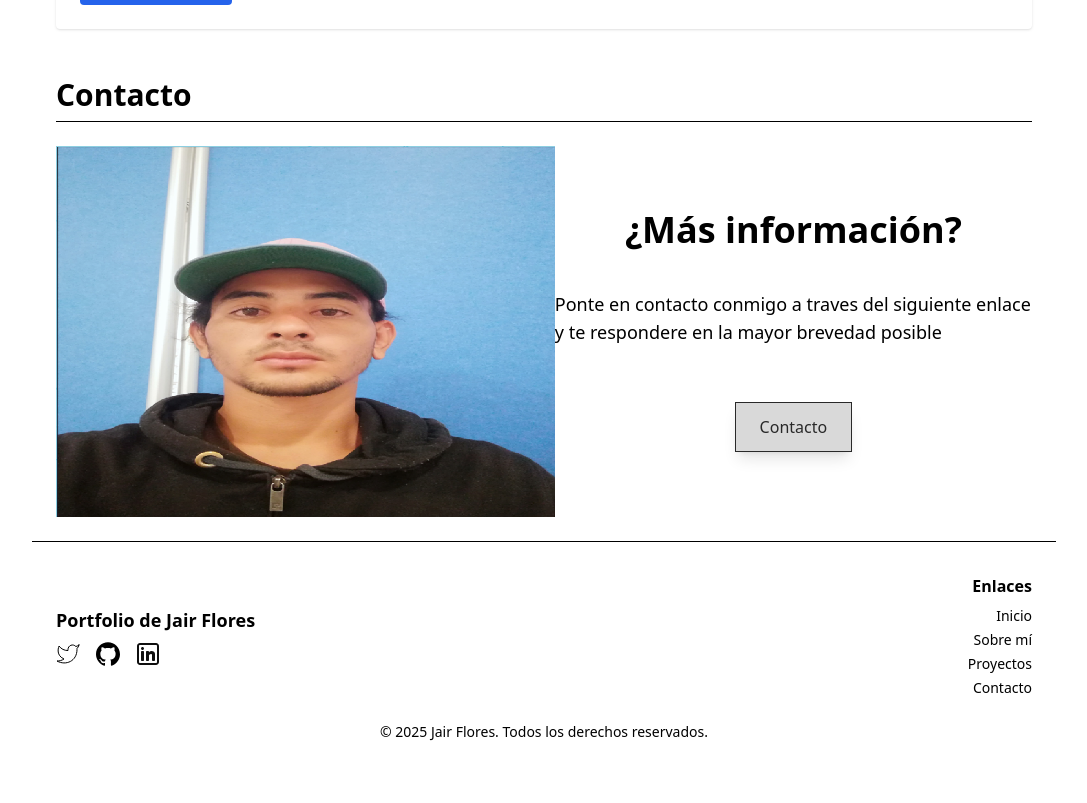
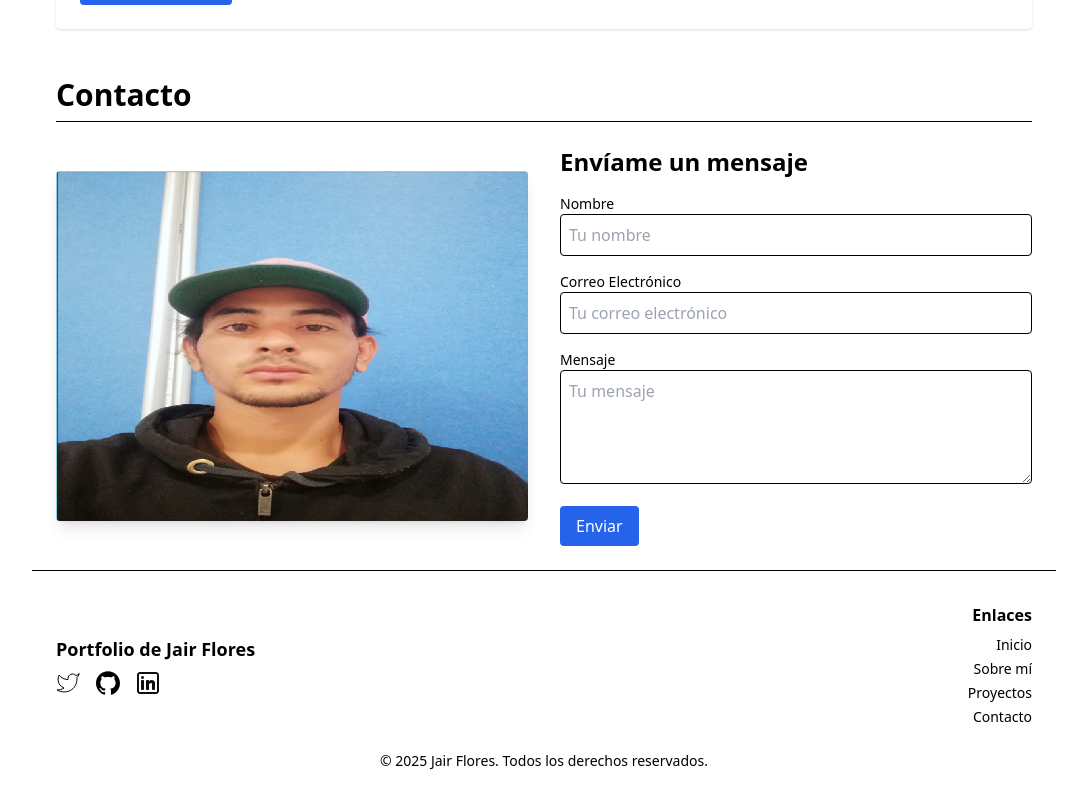
Before and after one commit to Jairdeveloper/Portfolio, a Vue app: page / in a window 1280 px wide. Shown: the part 2171-2974 px from the top of the page, without its empty margins (96-1183 px from the left). Before the commit the page ends 2945 px from the top, so only its background shows below. Built offline with nearby package versions, Linux system fonts and the light colour scheme.

Commit message:
add : formulario de contacto funcional

```diff
--- a/package.json
+++ b/package.json
@@ -10,6 +10,7 @@
   },
   "dependencies": {
     "@supabase/supabase-js": "^2.42.3",
+    "emailjs-com": "^3.2.0",
     "uuid": "^9.0.0",
     "vue": "^3.5.13",
     "vue-router": "^4.2.5"
--- a/src/components/Contacto/Contacto.vue
+++ b/src/components/Contacto/Contacto.vue
@@ -1,22 +1,105 @@
 <template>
   <section class="p-6 max-w-5xl mx-auto">
-      <!-- Título -->
-      <h2 class="text-3xl font-semibold mb-6 border-b pb-2">Contacto</h2>
-      <div class="flex flex-row items-center justify-center">
-        <div>
-          <img src="../../assets/Sin título.png" alt="" />
-        </div>
-        <div class="flex flex-col items-center justify-start">
-          <h1 class="text-4xl font-bold mb-4">¿Más información?</h1>
-          <p class="text-lg mb-8 py-6">
-            Ponte en contacto conmigo a traves del siguiente enlace y te
-            respondere en la mayor brevedad posible
-          </p>
-          <a
-            href="#portfolio"
-            class="bg-lightgray text-dark px-6 py-3 shadow-lg hover:bg-graydark border border-dark transition duration-300">Contacto</a>
-        </div>
+    <!-- Título -->
+    <h2 class="text-3xl font-semibold mb-6 border-b pb-2">Contacto</h2>
+    <div class="grid grid-cols-1 md:grid-cols-2 gap-8 items-center">
+      <!-- Imagen -->
+      <div>
+        <img src="../../assets/Sin título.png" alt="Contacto" class="rounded shadow-lg" />
+      </div>
+      <!-- Formulario -->
+      <div>
+        <h3 class="text-2xl font-bold mb-4">Envíame un mensaje</h3>
+        <form id="contact-form" @submit.prevent="handleSubmit" class="space-y-4">
+          <div>
+            <label for="name" class="block text-sm font-medium text-gray-700">Nombre</label>
+            <input
+              type="text"
+              id="name"
+              name="name"
+              v-model="form.name"
+              placeholder="Tu nombre"
+              class="w-full border p-2 rounded focus:outline-none focus:ring-2 focus:ring-blue-500"
+              required
+            />
+          </div>
+          <div>
+            <label for="email" class="block text-sm font-medium text-gray-700">Correo Electrónico</label>
+            <input
+              type="email"
+              id="email"
+              name="email"
+              v-model="form.email"
+              placeholder="Tu correo electrónico"
+              class="w-full border p-2 rounded focus:outline-none focus:ring-2 focus:ring-blue-500"
+              required
+            />
+          </div>
+          <div>
+            <label for="message" class="block text-sm font-medium text-gray-700">Mensaje</label>
+            <textarea
+              id="message"
+              name="message"
+              v-model="form.message"
+              placeholder="Tu mensaje"
+              class="w-full border p-2 rounded focus:outline-none focus:ring-2 focus:ring-blue-500"
+              rows="4"
+              required
+            ></textarea>
+          </div>
+          <button
+            type="submit"
+            class="bg-blue-600 text-white px-4 py-2 rounded hover:bg-blue-700 transition duration-300"
+          >
+            Enviar
+          </button>
+        </form>
+        <p v-if="successMessage" class="text-green-600 mt-4">{{ successMessage }}</p>
+        <p v-if="errorMessage" class="text-red-600 mt-4">{{ errorMessage }}</p>
+      </div>
     </div>
-
   </section>
 </template>
+
+<script>
+import emailjs from 'emailjs-com'
+
+export default {
+  name: 'Contacto',
+  data() {
+    return {
+      form: {
+        name: '',
+        email: '',
+        message: ''
+      },
+      successMessage: '',
+      errorMessage: ''
+    }
+  },
+  mounted() {
+    // Inicializar EmailJS con tu Public Key
+    emailjs.init('e3uPhfao4A6-lkdut') // Reemplaza con tu Public Key
+  },
+  methods: {
+    async handleSubmit() {
+      try {
+        // Enviar el formulario usando EmailJS
+        await emailjs.sendForm(
+          'service_se5o8vr', // Reemplaza con tu Service ID
+          'template_jbkzocd', // Reemplaza con tu Template ID
+          document.getElementById('contact-form') // Referencia al formulario
+        )
+        // Mostrar mensaje de éxito
+        this.successMessage = '¡Gracias por tu mensaje! Me pondré en contacto contigo pronto.'
+        this.errorMessage = ''
+        this.form = { name: '', email: '', message: '' }
+      } catch (error) {
+        console.error('Error al enviar el mensaje:', error)
+        this.successMessage = ''
+        this.errorMessage = 'Hubo un error al enviar el mensaje. Por favor, inténtalo de nuevo más tarde.'
+      }
+    }
+  }
+}
+</script>
```
Also changed, not shown: 1 other file (tests, documents, lock files or other folders).
